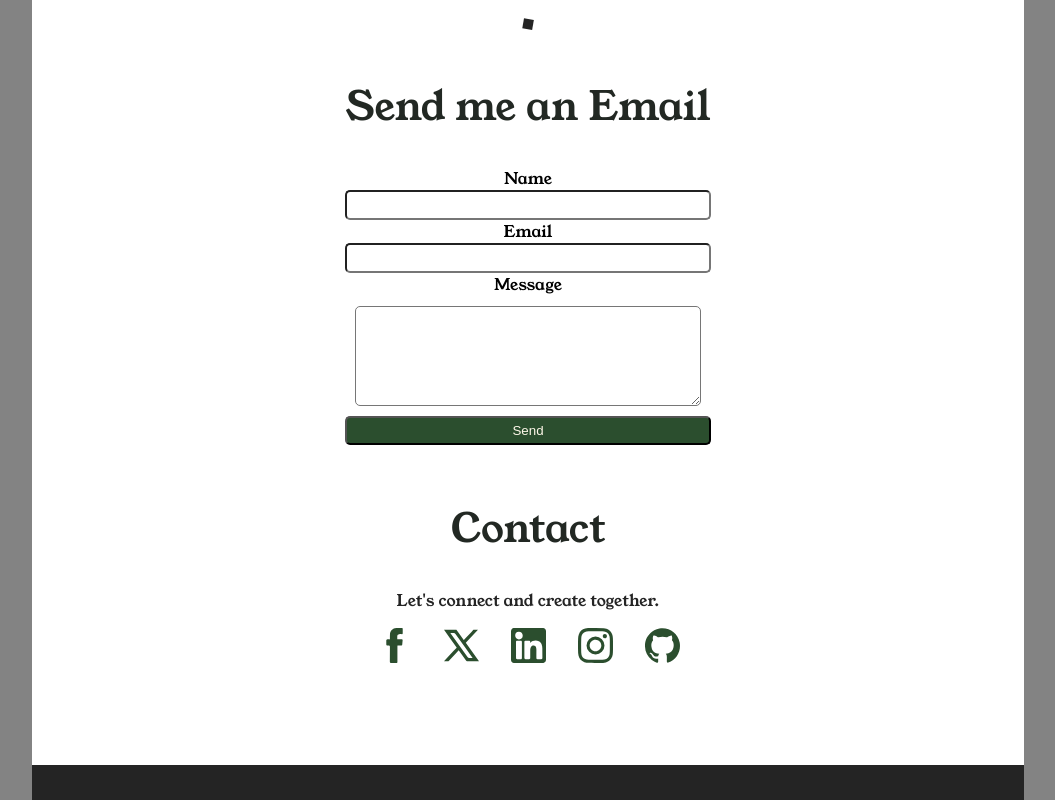
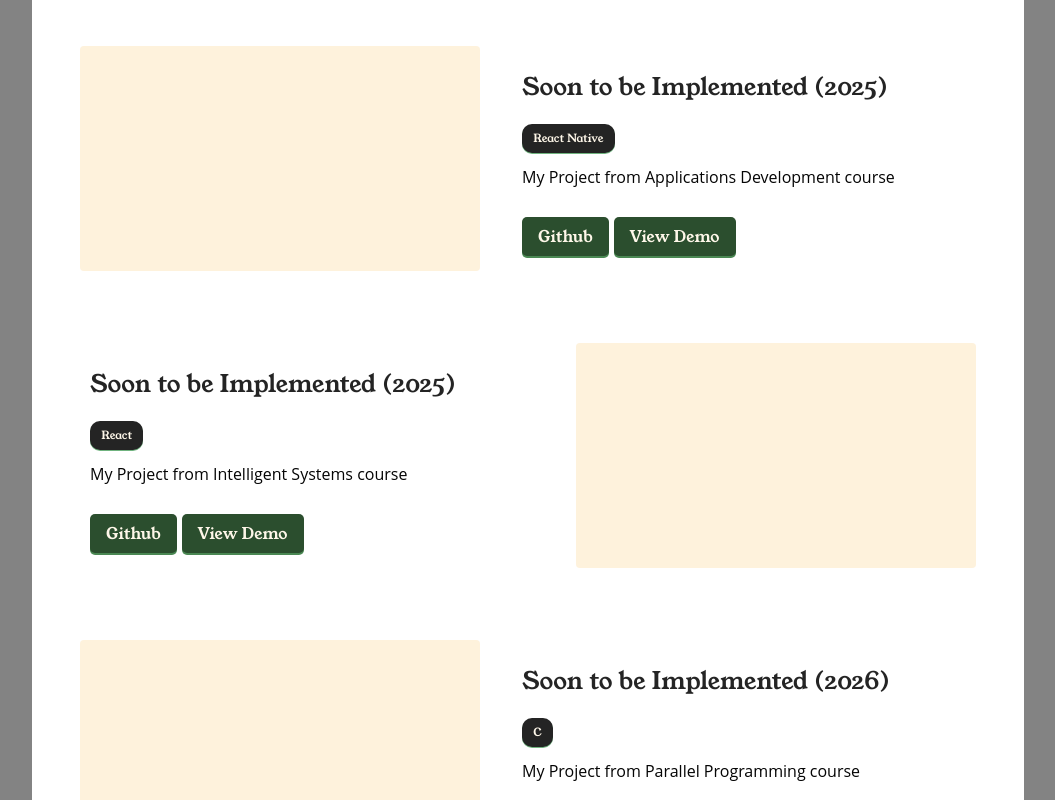
Before and after one commit to carleoj/about-me-carl, a React (Vite) app: page / in a window 1280 px wide. Shown: the part 3880-4680 px from the top of the page, without its empty margins (112-1167 px from the left). Built offline with nearby package versions, Linux system fonts and the light colour scheme.

Commit message:
Added multiple projects.jsx

```diff
--- a/src/components/Projects.jsx
+++ b/src/components/Projects.jsx
@@ -50,10 +50,40 @@ const projectList = [
     },
     {
       id: 5,
-      title: 'Soon to be Implemented',
+      title: 'Soon to be Implemented (2025)',
       tech: ['React', 'NodeJS', 'Express', 'MongoDB',],
       description:
         'Our group project from Advanced Database Systems class.',
+      liveLink: '#',
+      githubLink: '#',
+      image: skeleton,
+    },
+    {
+      id: 6,
+      title: 'Soon to be Implemented (2025)',
+      tech: ['React Native'],
+      description:
+        'My Project from Applications Development course',
+      liveLink: '#',
+      githubLink: '#',
+      image: skeleton,
+    },
+    {
+      id: 7,
+      title: 'Soon to be Implemented (2025)',
+      tech: ['React'],
+      description:
+        'My Project from Intelligent Systems course',
+      liveLink: '#',
+      githubLink: '#',
+      image: skeleton,
+    },
+    {
+      id: 8,
+      title: 'Soon to be Implemented (2026)',
+      tech: ['C'],
+      description:
+        'My Project from Parallel Programming course',
       liveLink: '#',
       githubLink: '#',
       image: skeleton,
```
